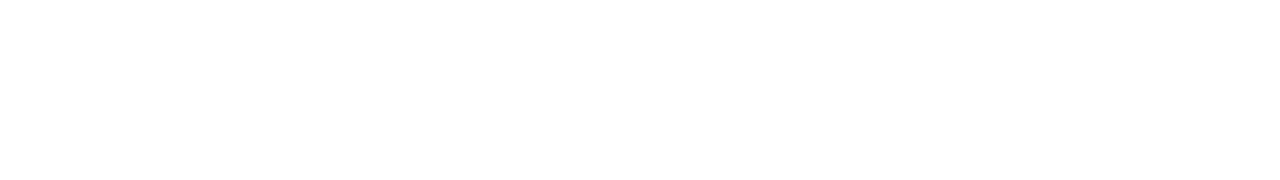
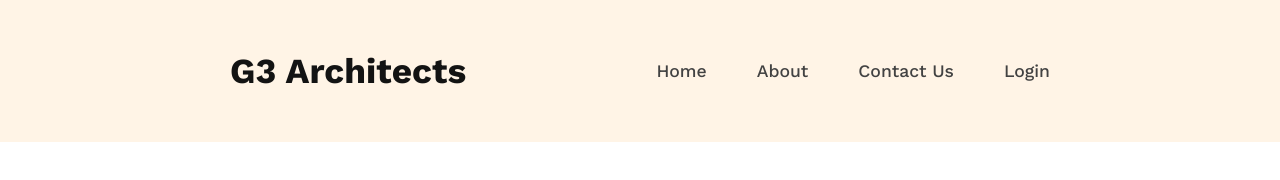
Before and after one commit to mashfikur/architects-website, a plain HTML site: page index.html in a window 1280 px wide. Drawn offline with nearby package versions, Linux system fonts and the light colour scheme.

Commit message:
navbar added

```diff
--- a/index.html
+++ b/index.html
@@ -1,12 +1,24 @@
 <!DOCTYPE html>
 <html lang="en">
-<head>
-    <meta charset="UTF-8">
-    <meta name="viewport" content="width=device-width, initial-scale=1.0">
-    <link rel="stylesheet" href="styles/style.css">
+  <head>
+    <meta charset="UTF-8" />
+    <meta name="viewport" content="width=device-width, initial-scale=1.0" />
+    <link rel="stylesheet" href="styles/style.css" />
     <title>G3 Architects</title>
-</head>
-<body>
-
-</body>
+  </head>
+  <body>
+    <header>
+      <nav>
+        <h3 class="logo">G3 Architects</h3>
+        <ul class="nav-menu">
+          <li><a href="">Home</a></li>
+          <li><a href="">About</a></li>
+          <li><a href="">Contact Us</a></li>
+          <li><a href="">Login</a></li>
+        </ul>
+      </nav>
+    </header>
+    <main></main>
+    <footer></footer>
+  </body>
 </html>
--- a/styles/style.css
+++ b/styles/style.css
@@ -0,0 +1,44 @@
+/* work sans font from google */
+
+@import url("https://fonts.googleapis.com/css2?family=Work+Sans:wght@400;500;600;700&display=swap");
+
+* {
+  margin: 0;
+  padding: 0;
+}
+
+body {
+  font-family: "Work Sans", sans-serif;
+}
+
+/* header styles */
+header {
+  background: rgba(255, 144, 14, 0.1);
+}
+
+nav {
+  display: flex;
+  align-items: center;
+  justify-content: space-between;
+  padding: 50px 230px;
+}
+
+.logo {
+  color: #131313;
+  font-size: 2.2rem;
+  font-weight: 700;
+}
+.nav-menu {
+  list-style: none;
+  display: flex;
+  align-items: center;
+  gap: 50px;
+}
+
+.nav-menu a {
+  text-decoration: none;
+  color: #424242;
+  font-size: 1.1rem;
+  font-weight: 500;
+  line-height: 26px; /* 144.444% */
+}
```
